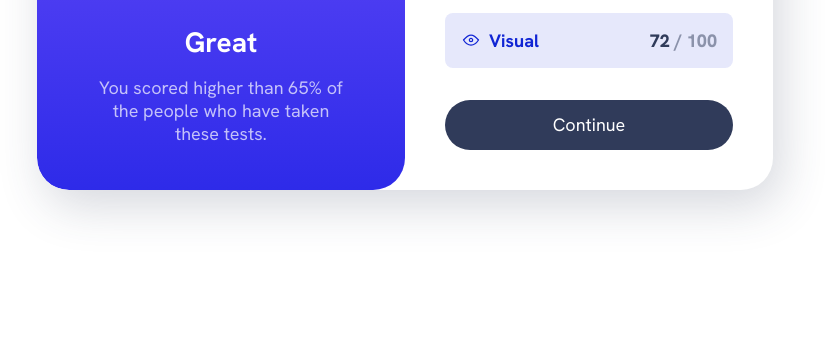
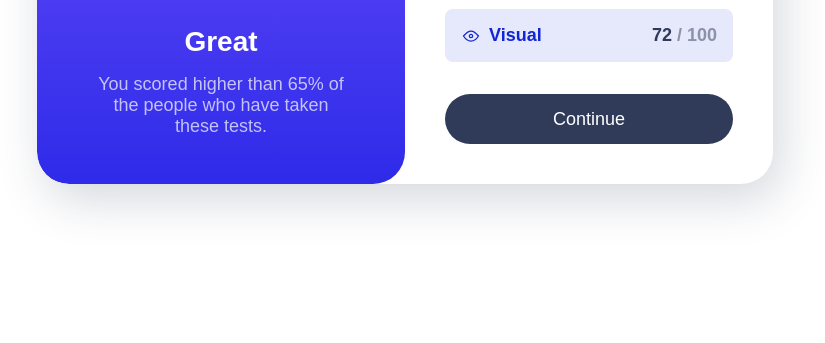
Before and after one commit to anabelena/results-summary-component, a plain HTML site: page index.html in a window 1280 px wide. Shown: the part 457-800 px from the top of the page, without its empty margins (235-1060 px from the left). Drawn offline with Linux system fonts and the light colour scheme.

Commit message:
changed font-family

```diff
--- a/styles.css
+++ b/styles.css
@@ -1,5 +1,5 @@
 @font-face {
-  font-family: "HankenGrotesk";
+  font-family: "HankenGroteskFont";
   font-display: swap;
   font-weight: 100 900;
   src: url("assets/fonts/HankenGrotesk-VariableFont_wght.ttf")
```
